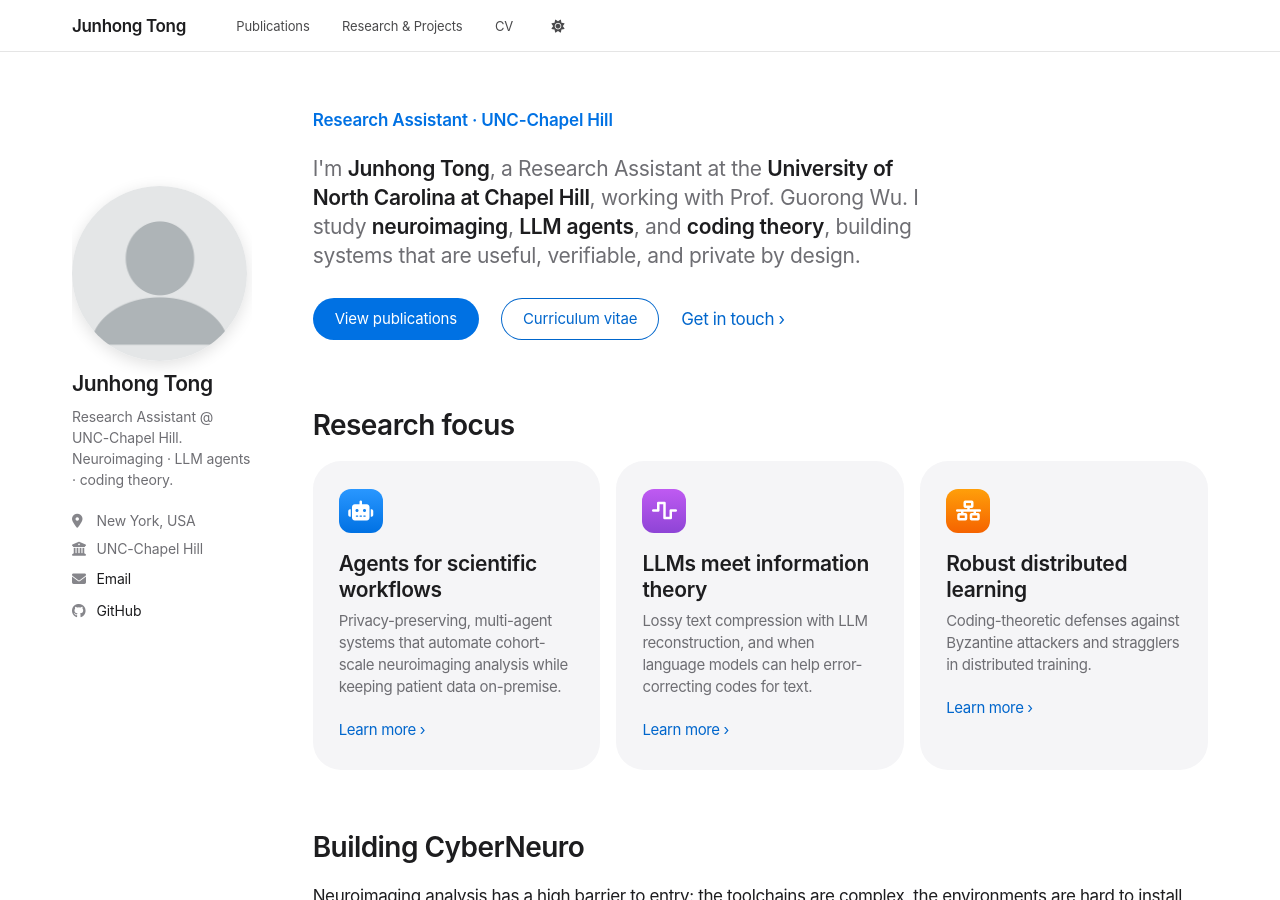
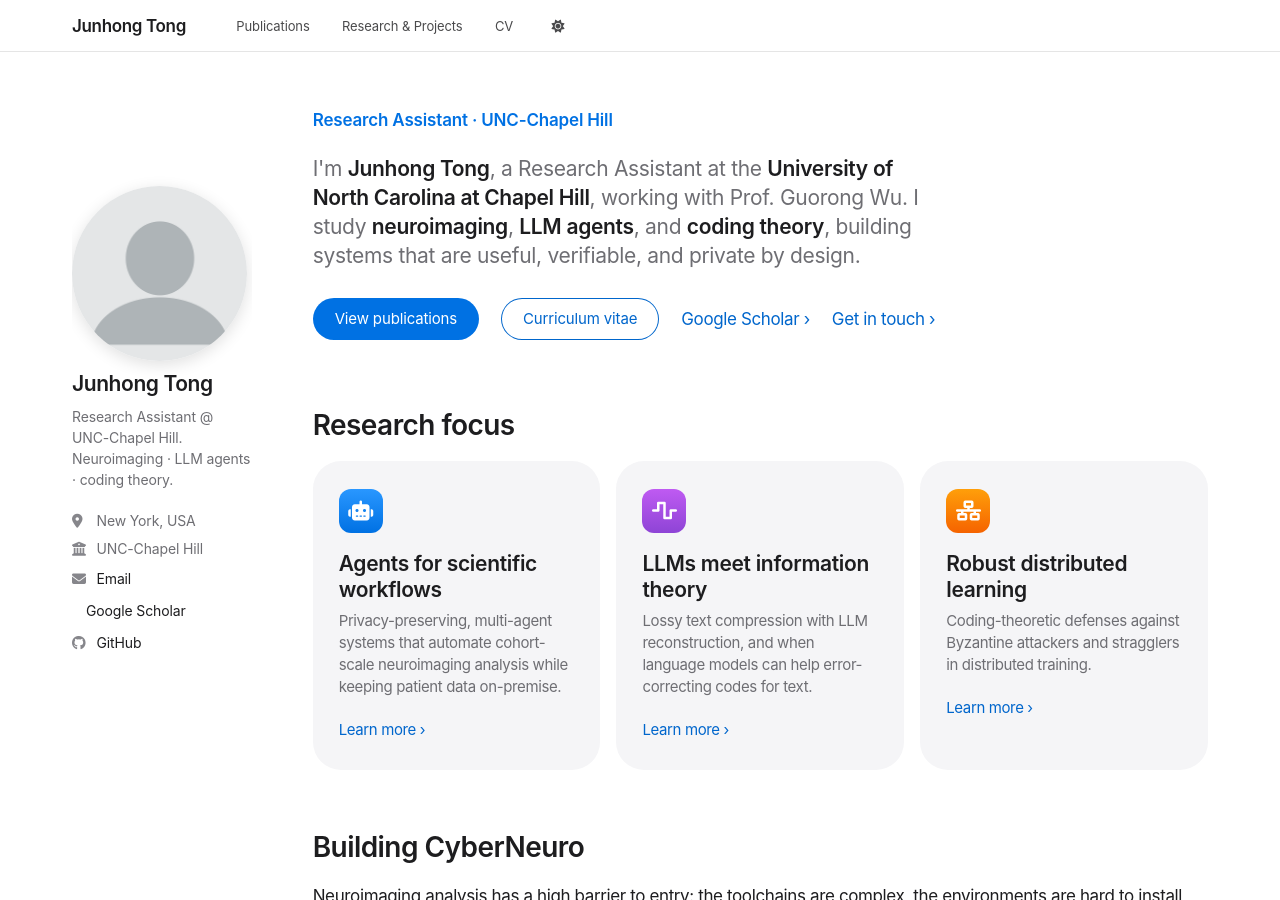
Before and after one commit to Amsterlam/Amsterlam.github.io, a Jekyll site: the page built from _pages/about.md, in a window 1280 px wide and 900 px high. Built offline with Jekyll 4.4.1, drawn with Linux system fonts in a browser that asks for light colours; a script bundle is joined from its source files by our own code; a style sheet for code colours, icons or effects is not loaded; part of the change alters nothing that is shown.

Commit message:
Add Google Scholar profile
Co-Authored-By: Claude Opus 5.5 <noreply@anthropic.com>

```diff
--- a/_config.yml
+++ b/_config.yml
@@ -35,7 +35,7 @@ author:
   # Academic websites
   academia         : # URL
   arxiv            : # URL - Update with the correct link to your profile
-  googlescholar    :
+  googlescholar    : "https://scholar.google.com/citations?user=tomozbsAAAAJ&hl=en"
   inspire-hep      : # URL
   impactstory      : # URL
   orcid            :
--- a/_pages/about.md
+++ b/_pages/about.md
@@ -14,6 +14,7 @@ redirect_from:
   <div class="hero__actions">
     <a class="pill" href="/publications/">View publications</a>
     <a class="pill pill--secondary" href="/cv/">Curriculum vitae</a>
+    <a class="chevron-link" href="https://scholar.google.com/citations?user=tomozbsAAAAJ&hl=en">Google Scholar</a>
     <a class="chevron-link" href="mailto:junhong.tong16@qmail.cuny.edu">Get in touch</a>
   </div>
 </section>
```
